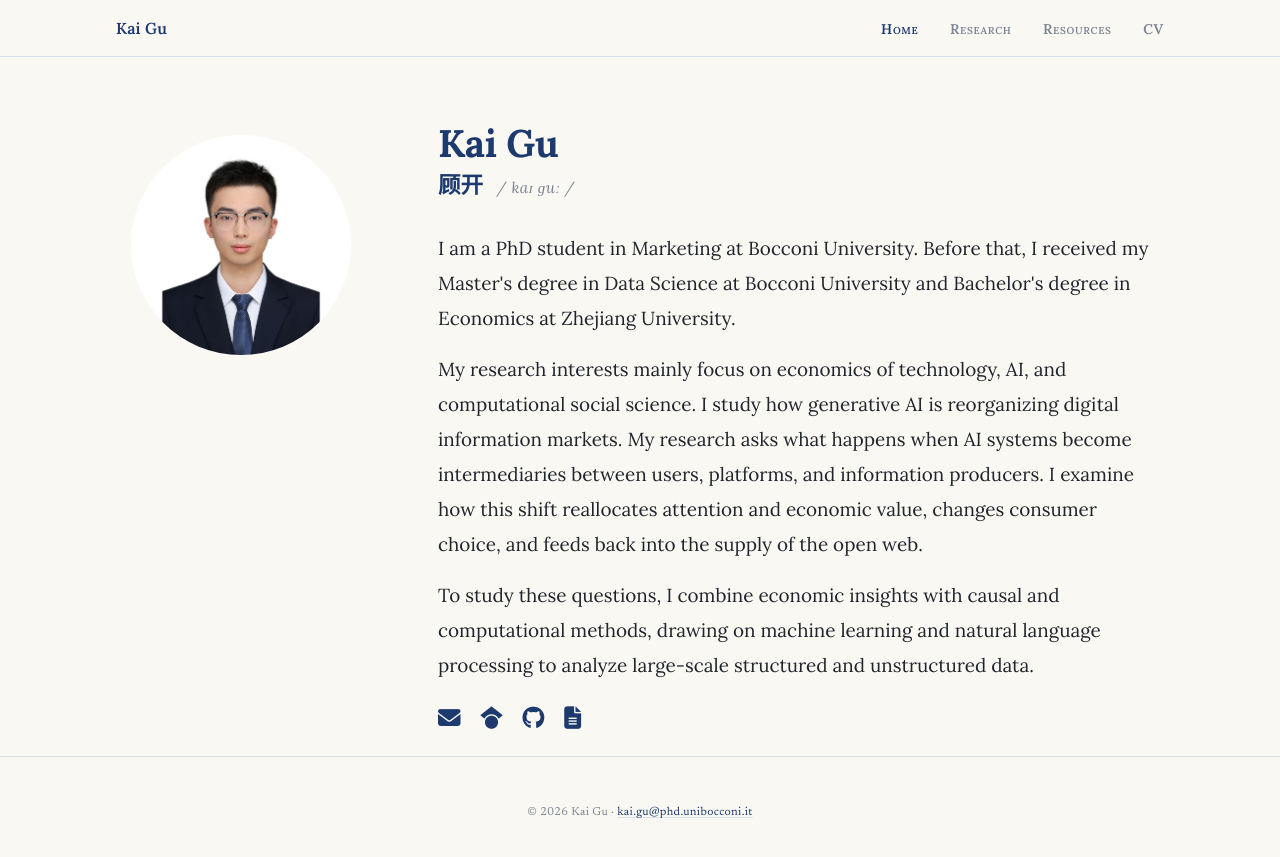
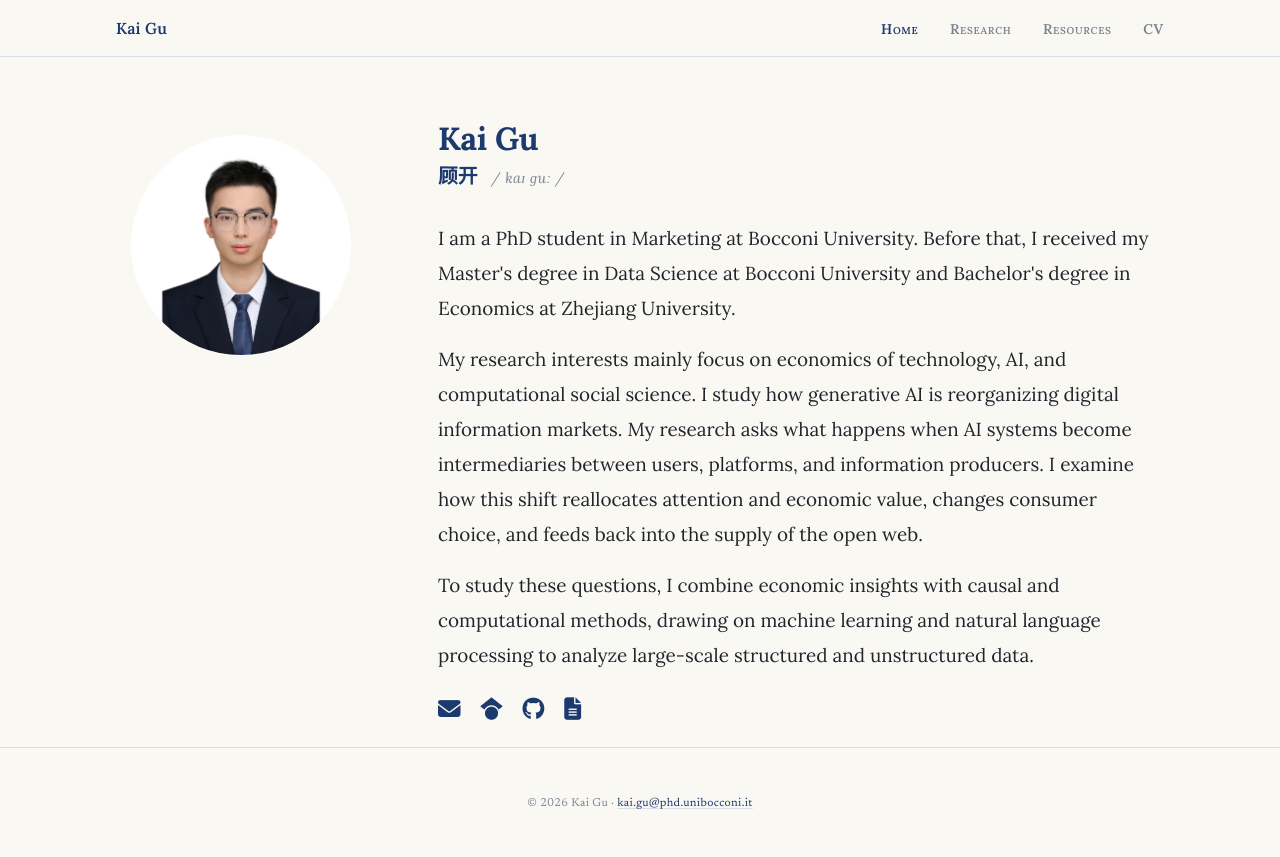
Before and after one commit to KaiGu2024/KaiGu2024.github.io, a Jekyll site: the page docs/index.html, which Jekyll copies as it is, in a window 1280 px wide. Shown: the top 857 px of the page. Built offline with Jekyll 4.4.1, drawn with Linux system fonts in a browser that asks for light colours; some web fonts are replaced.

Commit message:
reduce home name and pronunciation typography further

```diff
--- a/docs/css/style.css
+++ b/docs/css/style.css
@@ -285,7 +285,7 @@
 .intro-header { margin-bottom: 1.6rem; }
 
 .intro-header h1 {
-  font-size: clamp(1.8rem, 3vw, 2.2rem);
+  font-size: clamp(1.6rem, 2.5vw, 1.8rem);
   margin-bottom: 0.45rem;
   line-height: 1.2;
 }
@@ -301,12 +301,12 @@
   font-family: KaiTi, STKaiti, "Kaiti SC", "BiauKai", 'Zhi Mang Xing', cursive;
   font-weight: 700;
   color: var(--navy);
-  font-size: 1.25rem;
+  font-size: 1.1rem;
   line-height: 1;
 }
 
 .name-phonetic {
-  font-size: 0.85rem;
+  font-size: 0.8rem;
   color: var(--muted);
   font-family: 'Lora', serif;
   font-style: italic;
```
